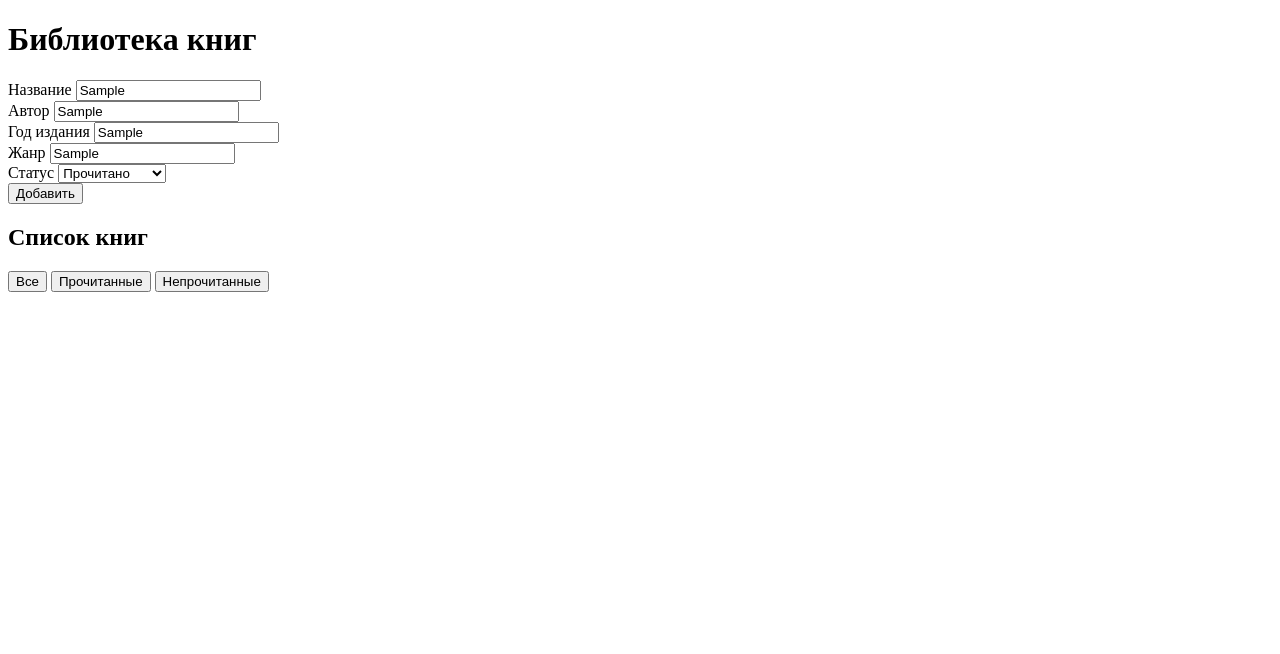
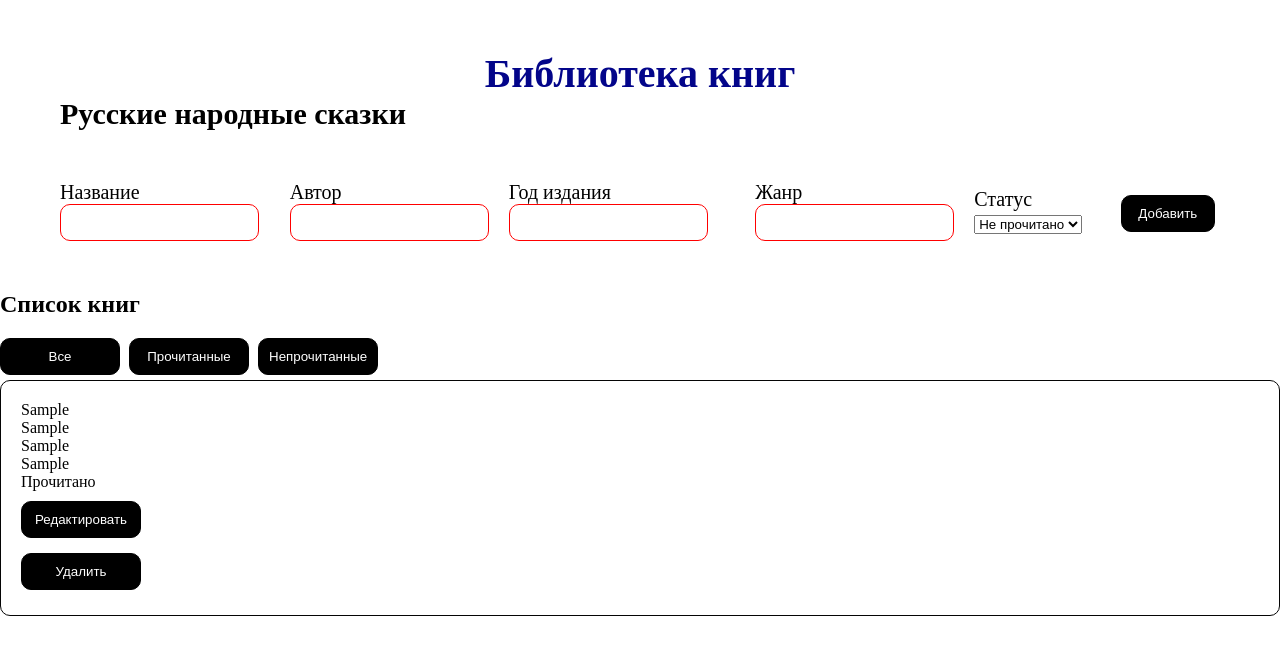
Before and after one commit to OlgaTanskaya/Module_6, a plain HTML site: page index.html in a window 1280 px wide. Both pictures are taken after typing "Sample", "Sample", "Sample", "Sample" into the empty fields and a click on the button "Добавить". Drawn offline with Linux system fonts and the light colour scheme.

Commit message:
Произведена стилизация файлов проекта

```diff
--- a/index.html
+++ b/index.html
@@ -11,6 +11,7 @@
 <body>
     <div class="container">
         <h1>Библиотека книг</h1>
+        <h2>Русские народные сказки</h2>
         <div class="form">
             <div class="form_item">
                 <label>Название</label>
--- a/script.js
+++ b/script.js
@@ -0,0 +1,146 @@
+const tasksList = document.querySelector("#tasks-list");
+const addTask = document.querySelector("#add-task");
+const name1 = document.querySelector("#name");
+const author = document.querySelector("#author");
+const year = document.querySelector("#year");
+const genre = document.querySelector("#genre");
+const status1 = document.querySelector("#status");
+const clean = document.querySelector("#clean");
+
+document.addEventListener("DOMContentLoaded", loadBooks);
+
+let books = [];
+let editingIndex = null;
+let currentFilter = 'all';
+
+function loadBooks() {
+    books = JSON.parse(localStorage.getItem("books")) || [];
+    renderTasks();
+}
+
+addTask.addEventListener("click", addTaskFunc);
+
+function addTaskFunc() {
+    const obj = {
+        nameBook: name1.value,
+        authorBook: author.value,
+        yearBook: year.value,
+        genreBook: genre.value,
+        statusBook: status1.value,
+    };
+
+    if (editingIndex !== null) {
+        books[editingIndex] = obj;
+        editingIndex = null;
+    } else {
+        books.push(obj);
+    }
+
+    saveBooks();
+    renderTasks();
+    clearInputs();
+}
+
+function renderTasks() {
+    tasksList.innerHTML = "";
+
+    const filteredBooks = books.filter(book => {
+        if (currentFilter === 'read') return book.statusBook === 'Прочитано';
+        if (currentFilter === 'unread') return book.statusBook === 'Не прочитано';
+        return true;
+    });
+
+    filteredBooks.forEach((book, index) => {
+        const bookContainer = document.createElement("div");
+        bookContainer.className = "book-container";
+
+        const bookName = document.createElement("div");
+        bookName.textContent = book.nameBook;
+        bookName.className = "book";
+
+        const bookAuthor = document.createElement("div");
+        bookAuthor.textContent = book.authorBook;
+        bookAuthor.className = "book";
+
+        const bookYear = document.createElement("div");
+        bookYear.textContent = book.yearBook;
+        bookYear.className = "book";
+
+        const bookGenre = document.createElement("div");
+        bookGenre.textContent = book.genreBook;
+        bookGenre.className = "book";
+
+        const bookStatus = document.createElement("div");
+        bookStatus.textContent = book.statusBook;
+        bookStatus.className = "book";
+
+        const editBtn = document.createElement("button");
+        editBtn.textContent = "Редактировать";
+        editBtn.addEventListener("click", () => editTaskFunc(index));
+
+        const deleteBtn = document.createElement("button");
+        deleteBtn.textContent = "Удалить";
+        deleteBtn.addEventListener("click", () => deleteBtnFunc(index));
+
+        bookContainer.appendChild(bookName);
+        bookContainer.appendChild(bookAuthor);
+        bookContainer.appendChild(bookYear);
+        bookContainer.appendChild(bookGenre);
+        bookContainer.appendChild(bookStatus);
+        bookContainer.appendChild(editBtn);
+        bookContainer.appendChild(deleteBtn);
+
+        tasksList.appendChild(bookContainer);
+    });
+}
+
+function deleteBtnFunc(index) {
+    books.splice(index, 1);
+    saveBooks();
+    renderTasks();
+}
+
+function editTaskFunc(index) {
+    const book = books[index];
+    name1.value = book.nameBook;
+    author.value = book.authorBook;
+    year.value = book.yearBook;
+    genre.value = book.genreBook;
+    status1.value = book.statusBook;
+    editingIndex = index;
+}
+
+function clearInputs() {
+    name1.value = "";
+    author.value = "";
+    year.value = "";
+    genre.value = "";
+    status1.value = "Не прочитано";
+}
+
+function filterBooks(filter) {
+    currentFilter = filter;
+    renderTasks();
+}
+
+document.getElementById('filter-all').addEventListener('click', () => filterBooks('all'));
+document.getElementById('filter-read').addEventListener('click', () => filterBooks('read'));
+document.getElementById('filter-unread').addEventListener('click', () => filterBooks('unread'));
+
+function saveBooks() {
+    localStorage.setItem("books", JSON.stringify(books));
+}
+
+if (clean) {
+    clean.addEventListener("click", clearInputs);
+}
+
+
+function removeBook(book) {
+    let books = JSON.parse(localStorage.getItem("books")) || [];
+    const index = books.findIndex(b => b.nameBook === book.nameBook && b.authorBook === book.authorBook);
+    if (index > -1) {
+        books.splice(index, 1);
+        localStorage.setItem("books", JSON.stringify(books));
+    }
+}
--- a/style.css
+++ b/style.css
@@ -0,0 +1,50 @@
+*{
+    margin: 0;
+    padding: 0;
+    box-sizing: border-box;
+}
+.container{
+    max-width: 1200px;
+    margin: 50px auto;
+    padding: 0 20px;
+    font-size: 20px;
+}
+h1{
+    text-align: center;
+    color: rgb(3, 5, 138);
+}
+.form{
+    display: flex;
+    justify-content: space-between;
+    align-items: center;
+    gap: 20px;
+    margin: 40px 0;
+}
+.form input{
+    flex: 1;
+    padding: 10px;
+    border-radius: 10px;
+    border: 1px solid red;
+}
+button{
+    padding: 10px;
+    background-color: black;
+    color: #fff;
+    border: 1px solid black;
+    border-radius: 10px;
+    width: 120px;
+    margin: 10px 5px 5px 0;
+}
+.tasks{
+    display: grid;
+    grid-template-columns: repeat(6,1fr);
+    gap: 10px;
+    justify-items: center;
+    align-items: center;
+    padding: 20px;
+    border: 1px solid rgb(5, 5, 5);
+    border-radius: 10px;
+}
+h2{
+    padding: 0 0 10px 0;
+}
```
